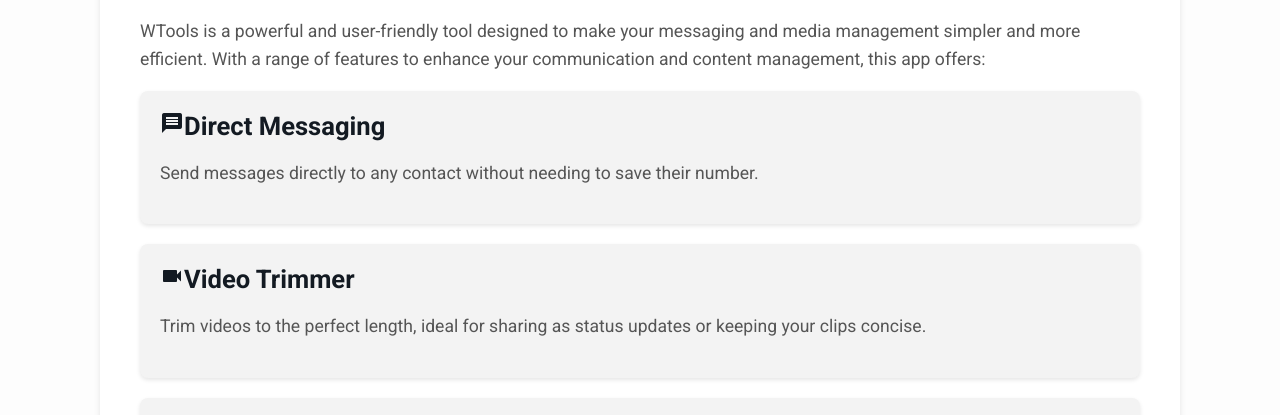
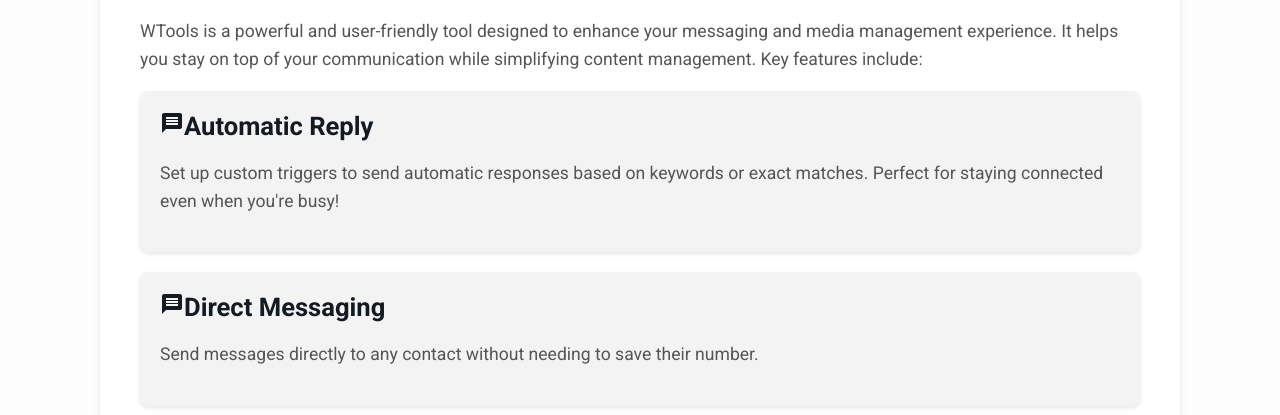
Before and after one commit to irshadsparky/WTools, a plain HTML site: page index.html in a window 1280 px wide. Shown: the part 326-741 px from the top of the page. Drawn offline with Linux system fonts and the light colour scheme.

Commit message:
Update index.html

```diff
--- a/index.html
+++ b/index.html
@@ -159,7 +159,11 @@
     <div class="container">
         <div class="section">
             <h2>About WTools</h2>
-            <p>WTools is a powerful and user-friendly tool designed to make your messaging and media management simpler and more efficient. With a range of features to enhance your communication and content management, this app offers:</p>
+            <p>WTools is a powerful and user-friendly tool designed to enhance your messaging and media management experience. It helps you stay on top of your communication while simplifying content management. Key features include:</p>
+            <div class="card">
+                <h3><span class="material-icons">message</span>Automatic Reply</h3>
+                <p>Set up custom triggers to send automatic responses based on keywords or exact matches. Perfect for staying connected even when you're busy!</p>
+            </div>
             <div class="card">
                 <h3><span class="material-icons">message</span>Direct Messaging</h3>
                 <p>Send messages directly to any contact without needing to save their number.</p>
```
